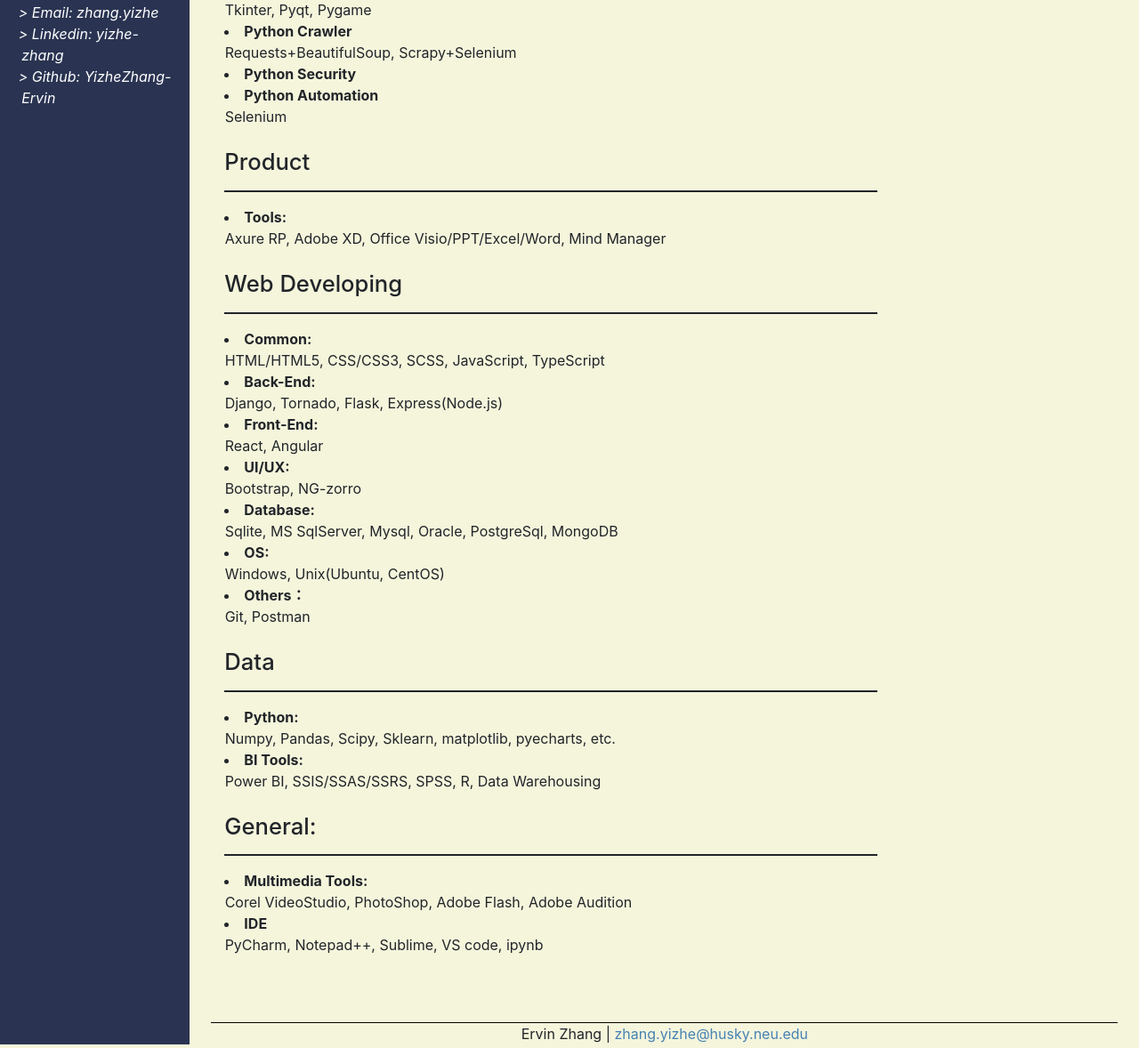
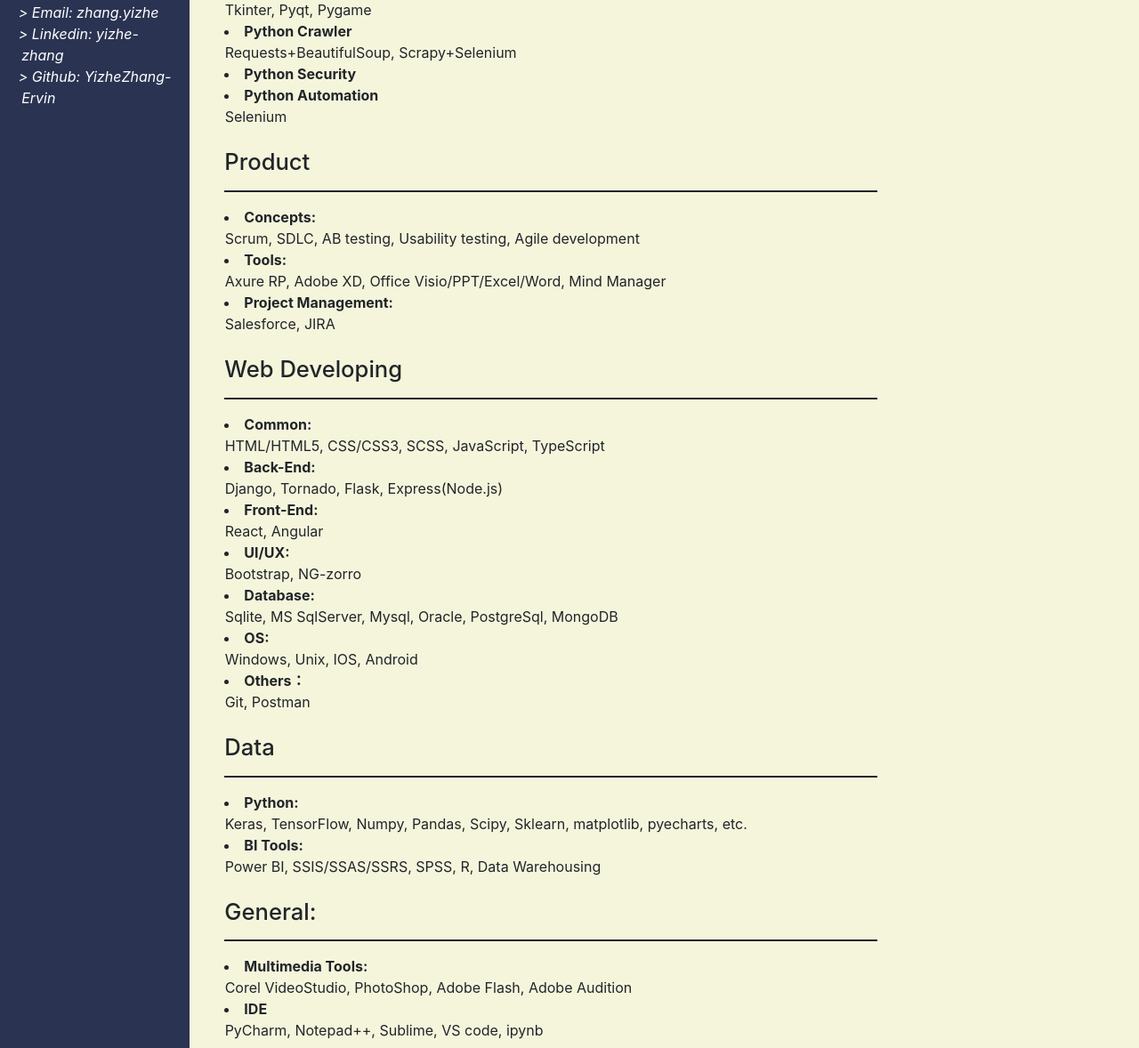
Before and after one commit to YizheZhang-Ervin/EasyEZ_V2, a Django app: page /fullstack/ in a window 1280 px wide. Shown: the part 474-1652 px from the top of the page at 89% size. Run offline with Django 3.2, Linux system fonts and the light colour scheme; some libraries are stand-ins or nearby versions.

Commit message:
update skills

```diff
--- a/Blog/templates/fullstack.html
+++ b/Blog/templates/fullstack.html
@@ -35,8 +35,12 @@
                 <!-- Product -->
                 <h3 id="t2.5">Product</h3>
                 <hr class="bg-dark" style="border:1px solid">
+                <li><strong>Concepts:</strong></li>
+                <p>Scrum, SDLC, AB testing, Usability testing, Agile development</p>
                 <li><strong>Tools:</strong></li>
                 <p>Axure RP, Adobe XD, Office Visio/PPT/Excel/Word, Mind Manager</p>
+                <li><strong>Project Management:</strong></li>
+                <p>Salesforce, JIRA</p>
                 <br>
                 <!-- web developing -->
                 <h3 id="t3">Web Developing</h3>
@@ -52,7 +56,7 @@
                 <li><strong>Database:</strong></li>
                 <p>Sqlite, MS SqlServer, Mysql, Oracle, PostgreSql, MongoDB</p>
                 <li><strong>OS:</strong></li>
-                <p>Windows, Unix(Ubuntu, CentOS)</p>
+                <p>Windows, Unix, IOS, Android</p>
                 <li><strong>Others：</strong></li>
                 <p>Git, Postman</p>
                 <br>
@@ -60,7 +64,7 @@
                 <h3 id="t4">Data</h3>
                 <hr class="bg-dark" style="border:1px solid">
                 <li><strong>Python:</strong></li>
-                <p>Numpy, Pandas, Scipy, Sklearn, matplotlib, pyecharts, etc.</p>
+                <p>Keras, TensorFlow, Numpy, Pandas, Scipy, Sklearn, matplotlib, pyecharts, etc.</p>
                 <li><strong>BI Tools:</strong></li>
                 <p>Power BI, SSIS/SSAS/SSRS, SPSS, R, Data Warehousing</p>
                 <br>
```
